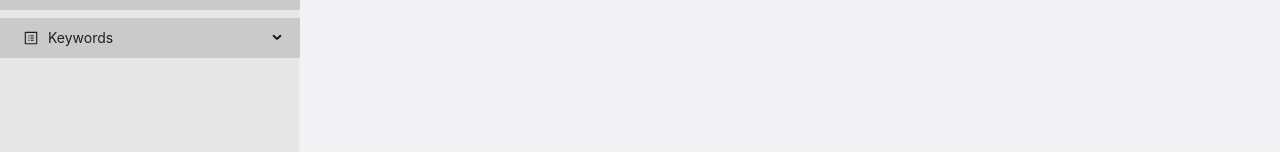
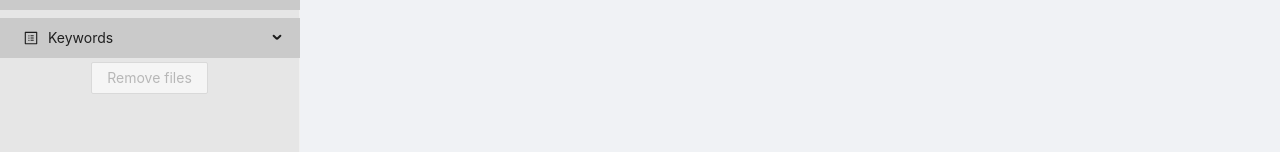
Before and after one commit to Artem-Pr/IDB_Front_2.0, a React (Create React App) app: page / in a window 1280 px wide. Shown: the part 422-574 px from the top of the page. Built offline with nearby package versions, Linux system fonts and the light colour scheme; no server answers.

Commit message:
add remove files button

```diff
--- a/src/app/Components/MainMenu/index.tsx
+++ b/src/app/Components/MainMenu/index.tsx
@@ -1,5 +1,5 @@
 import React, { useState } from 'react'
-import { Empty, Layout, Menu, Spin } from 'antd'
+import { Button, Empty, Layout, Menu, Spin } from 'antd'
 import { UserOutlined, EditFilled, CreditCardFilled, ProfileOutlined } from '@ant-design/icons'
 import cn from 'classnames'
 
@@ -23,6 +23,7 @@ interface Props {
   selectAll: () => void
   updateKeywords: () => Promise<any>
   removeKeyword: (keyword: string) => void
+  removeFiles: () => void
 }
 
 const MainMenu = ({
@@ -37,6 +38,7 @@ const MainMenu = ({
   loading,
   uniqKeywords,
   sameKeywords,
+  removeFiles,
 }: Props) => {
   const [isKeywordsMenuLoading, setIsKeywordsMenuLoading] = useState(true)
   const loadKeywords = () => {
@@ -86,6 +88,11 @@ const MainMenu = ({
             {!isKeywordsMenuLoading && !uniqKeywords.length ? <Empty /> : ''}
           </div>
         </SubMenu>
+        <div className="d-flex justify-content-center">
+          <Button disabled={!uploadingFiles.length} type="primary" onClick={removeFiles}>
+            Remove files
+          </Button>
+        </div>
       </Menu>
     </Sider>
   )
--- a/src/app/Pages/UploadPage/index.tsx
+++ b/src/app/Pages/UploadPage/index.tsx
@@ -11,6 +11,7 @@ import {
   updateOpenMenus,
   selectAll,
   updateUploadingFilesArr,
+  clearUploadingState,
 } from '../../../redux/reducers/uploadSlice-reducer'
 import { useUpdateFields } from '../../common/hooks'
 import { GalleryProps } from '../../Components/Gallery'
@@ -52,6 +53,7 @@ const UploadPage = () => {
       const filesArrWithoutKeyword = removeIntersectingKeywords([keyword], uploadingFiles)
       dispatch(updateUploadingFilesArr(filesArrWithoutKeyword))
     },
+    removeFiles: () => dispatch(clearUploadingState()),
   }
 
   return (
```
